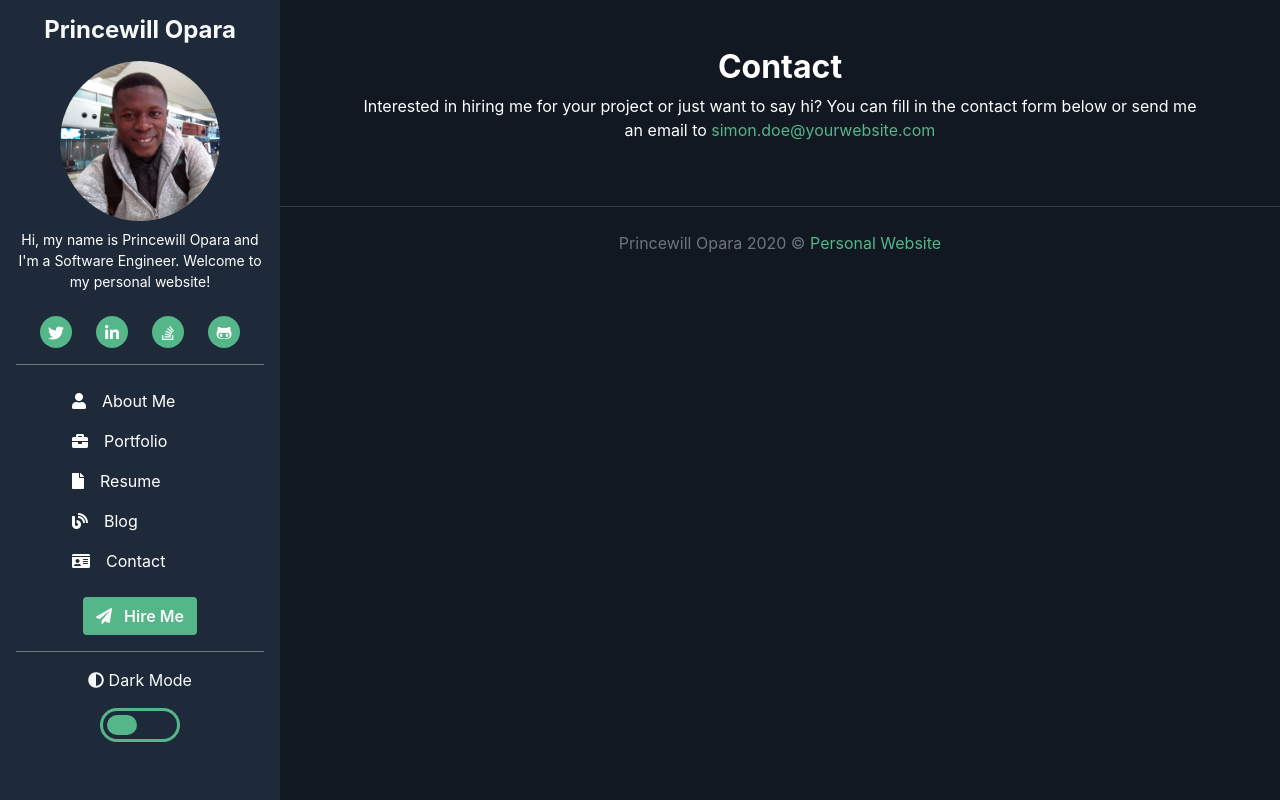
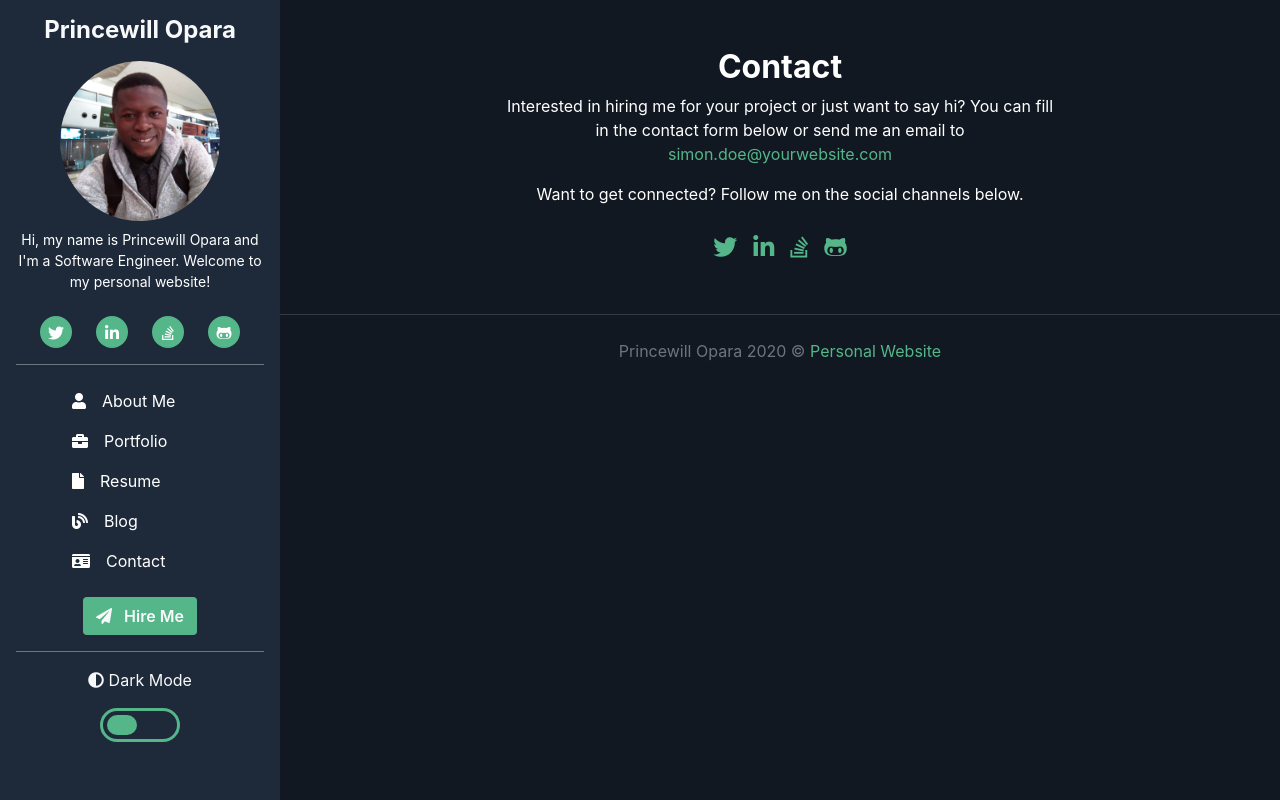
Before and after one commit to doncity-tech/my-portfolio, a plain HTML site: page contact.html in a window 1280 px wide. Drawn offline with Linux system fonts and the light colour scheme; files whose address does not match are found by name.

Commit message:
contact is still in progress

```diff
--- a/contact.html
+++ b/contact.html
@@ -68,13 +68,24 @@
   <div class="main-wrapper">
     <section class="p-3 p-lg-5 border-bottom border-dark">
       <div class="container">
-        <div class="col-12">
+        <div class="d-flex justify-content-center">
+          <div class="col-12 col-md-8">
             <h2 class="text-center font-weight-bold">Contact</h2>
             <p class="text-center">
               Interested in hiring me for your project or just want to say hi?
               You can fill in the contact form below or send me an email to
               <a class="body-text-link" href="#">simon.doe@yourwebsite.com</a>
             </p>
+            <p class="text-center">
+              Want to get connected? Follow me on the social channels below.
+            </p>
+            <div class="contact-icons dark px-4 mt-4 d-flex justify-content-center">
+              <a class="twitter rounded-circle mx-3" href=""><i class="fab fa-twitter"></i></a>
+              <a class="linkedin rounded-circle mr-3" href=""><i class="fab fa-linkedin-in"></i></a>
+              <a class="facebook rounded-circle mr-3" href=""><i class="fab fa-stack-overflow"></i></a>
+              <a class="github rounded-circle mr-3" href=""><i class="fab fa-github-alt"></i></a>
+            </div>
+          </div>
         </div>
       </div>
     </section>
--- a/styles/portfolio.css
+++ b/styles/portfolio.css
@@ -16,8 +16,11 @@
 .hire-btn button:hover{
   background: #54b688ce;
 }
-.body-text-link {
+.body-text-link, .contact-icons a {
   color: #54B689;
+}
+.contact-icons a {
+  font-size: 1.5rem;
 }
 .body-text-link:hover {
   color: #54B689;
```
Lines whose indentation alone changed are shown as unchanged.
